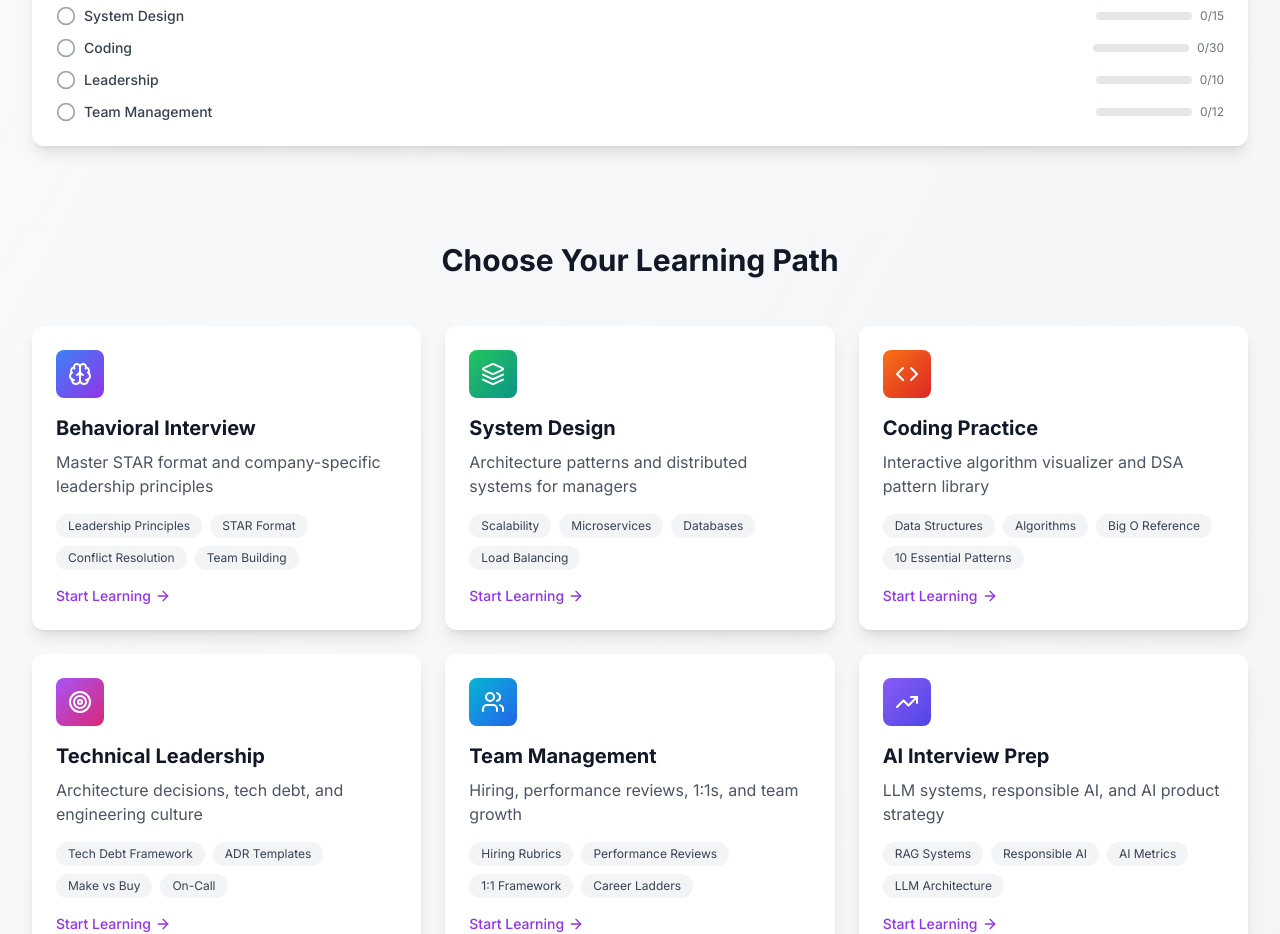
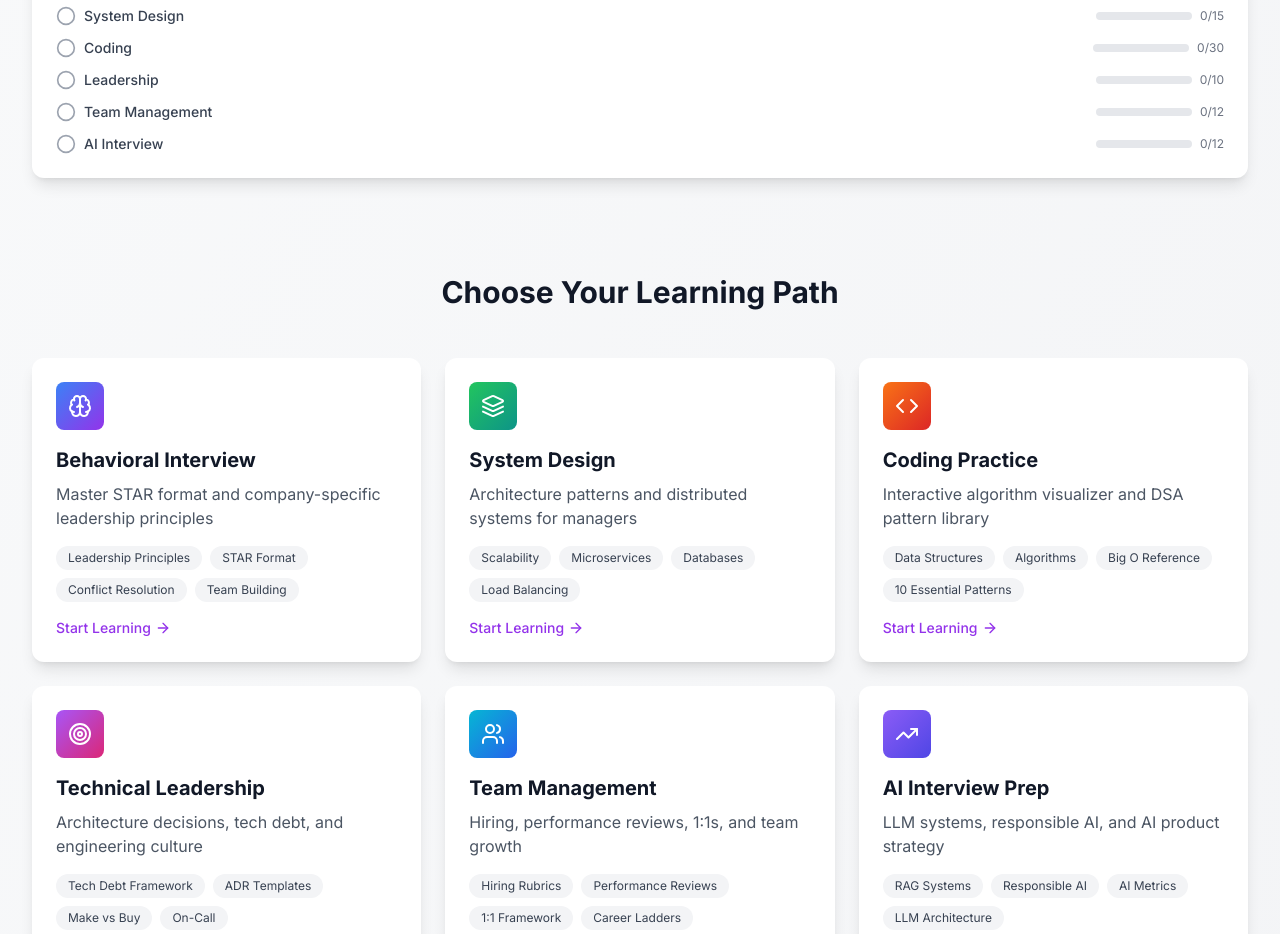
Before and after one commit to DevXGroup/Software-Engineer-Manager-Interviw-Prep, a Next.js app: page / in a window 1280 px wide. Shown: the part 1040-1974 px from the top of the page. Built offline with nearby package versions, Linux system fonts and the light colour scheme.

Commit message:
feat: enhance progress tracking to include quiz completion metrics

```diff
--- a/src/components/ProgressTracker.tsx
+++ b/src/components/ProgressTracker.tsx
@@ -1,7 +1,7 @@
 'use client'
 
 import { motion } from 'framer-motion'
-import { CheckCircle, Circle } from 'lucide-react'
+import { CheckCircle, Circle, Trophy } from 'lucide-react'
 import { useProgressStore } from '@/store/progressStore'
 
 const modules = [
@@ -10,10 +10,11 @@ const modules = [
   { id: 'coding', name: 'Coding', total: 30 },
   { id: 'leadership', name: 'Leadership', total: 10 },
   { id: 'team', name: 'Team Management', total: 12 },
+  { id: 'ai-interview', name: 'AI Interview', total: 12 },
 ]
 
 export function ProgressTracker() {
-  const { progress } = useProgressStore()
+  const { progress, quizResults } = useProgressStore()
 
   const totalProgress = modules.reduce((acc, module) => {
     const completed = progress[module.id] || 0
@@ -45,6 +46,7 @@ export function ProgressTracker() {
         {modules.map((module) => {
           const completed = progress[module.id] || 0
           const percentage = (completed / module.total) * 100
+          const quizResult = quizResults[module.id]
 
           return (
             <div key={module.id} className="flex items-center justify-between">
@@ -57,6 +59,17 @@ export function ProgressTracker() {
                 <span className="text-sm font-medium text-gray-700 dark:text-gray-300">
                   {module.name}
                 </span>
+                {quizResult && (
+                  quizResult.passed ? (
+                    <span className="flex items-center gap-1 rounded-full bg-green-100 px-2 py-0.5 text-[10px] font-bold text-green-700 dark:bg-green-900/30 dark:text-green-400">
+                      <Trophy className="h-3 w-3" /> PASSED
+                    </span>
+                  ) : (
+                    <span className="rounded-full bg-amber-100 px-2 py-0.5 text-[10px] font-bold text-amber-700 dark:bg-amber-900/30 dark:text-amber-400">
+                      {quizResult.score}/{quizResult.total}
+                    </span>
+                  )
+                )}
               </div>
               <div className="flex items-center gap-2">
                 <div className="h-2 w-24 overflow-hidden rounded-full bg-gray-200 dark:bg-gray-700">
--- a/src/store/progressStore.ts
+++ b/src/store/progressStore.ts
@@ -1,16 +1,22 @@
 import { create } from 'zustand'
 import { persist } from 'zustand/middleware'
+import type { QuizResult } from '@/data/quizzes/types'
 
 interface ProgressState {
   progress: Record<string, number>
+  quizResults: Record<string, QuizResult>
   updateProgress: (module: string, completed: number) => void
   resetProgress: () => void
+  submitQuizResult: (sectionId: string, result: QuizResult) => void
+  resetQuizResult: (sectionId: string) => void
+  resetAllQuizzes: () => void
 }
 
 export const useProgressStore = create<ProgressState>()(
   persist(
     (set) => ({
       progress: {},
+      quizResults: {},
       updateProgress: (module, completed) =>
         set((state) => ({
           progress: {
@@ -19,6 +25,19 @@ export const useProgressStore = create<ProgressState>()(
           },
         })),
       resetProgress: () => set({ progress: {} }),
+      submitQuizResult: (sectionId, result) =>
+        set((state) => ({
+          quizResults: {
+            ...state.quizResults,
+            [sectionId]: result,
+          },
+        })),
+      resetQuizResult: (sectionId) =>
+        set((state) => {
+          const { [sectionId]: _, ...rest } = state.quizResults
+          return { quizResults: rest }
+        }),
+      resetAllQuizzes: () => set({ quizResults: {} }),
     }),
     {
       name: 'interview-prep-progress',
```
